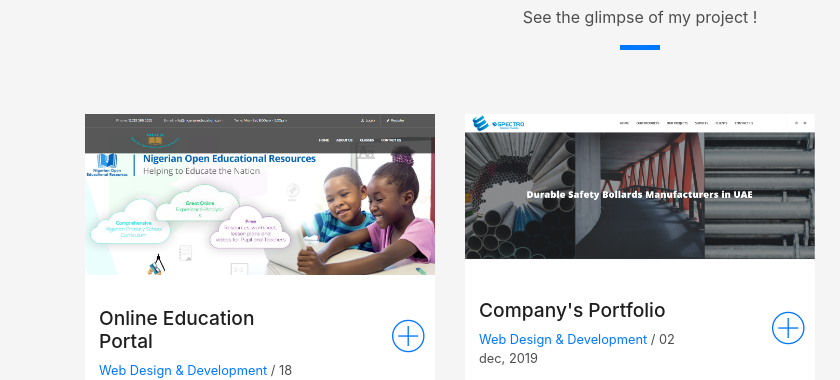
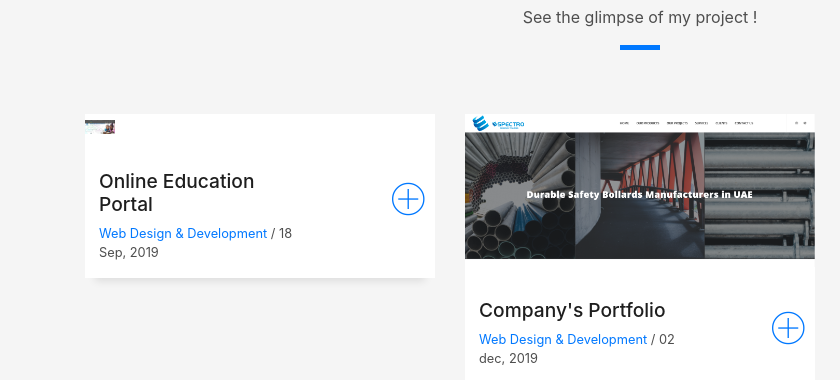
Before and after one commit to Codetl855/haseeb.github.io, a plain HTML site: page index.html in a window 1280 px wide. Shown: the part 3164-3544 px from the top of the page, 0-840 px from the left. Drawn offline with Linux system fonts and the light colour scheme; grey boxes are pictures that could not be loaded; files whose address does not match are found by name.

Commit message:
Update index.html

```diff
--- a/index.html
+++ b/index.html
@@ -311,7 +311,7 @@
             <div class="work-box">
               <a href="/assets/img/edu1.PNG" data-gall="portfolioGallery" class="venobox">
                 <div class="work-img">
-                  <img src="/assets/img/edu1.PNG" alt="Education" class="img-fluid">
+                  <img height="30px" width="30px" src="/assets/img/edu1.PNG" alt="Education" class="img-fluid">
                 </div>
               </a>
               <div class="work-content">
```
